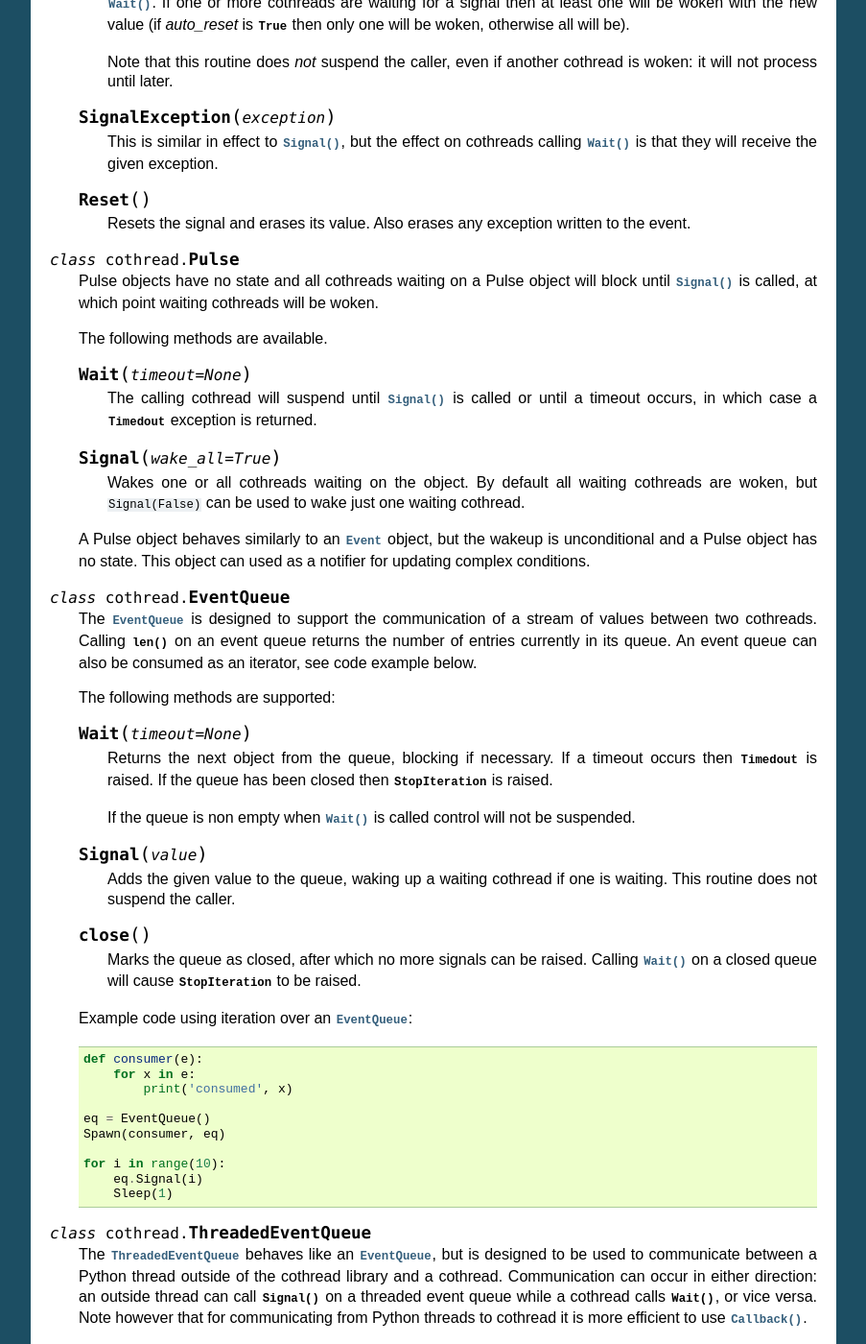
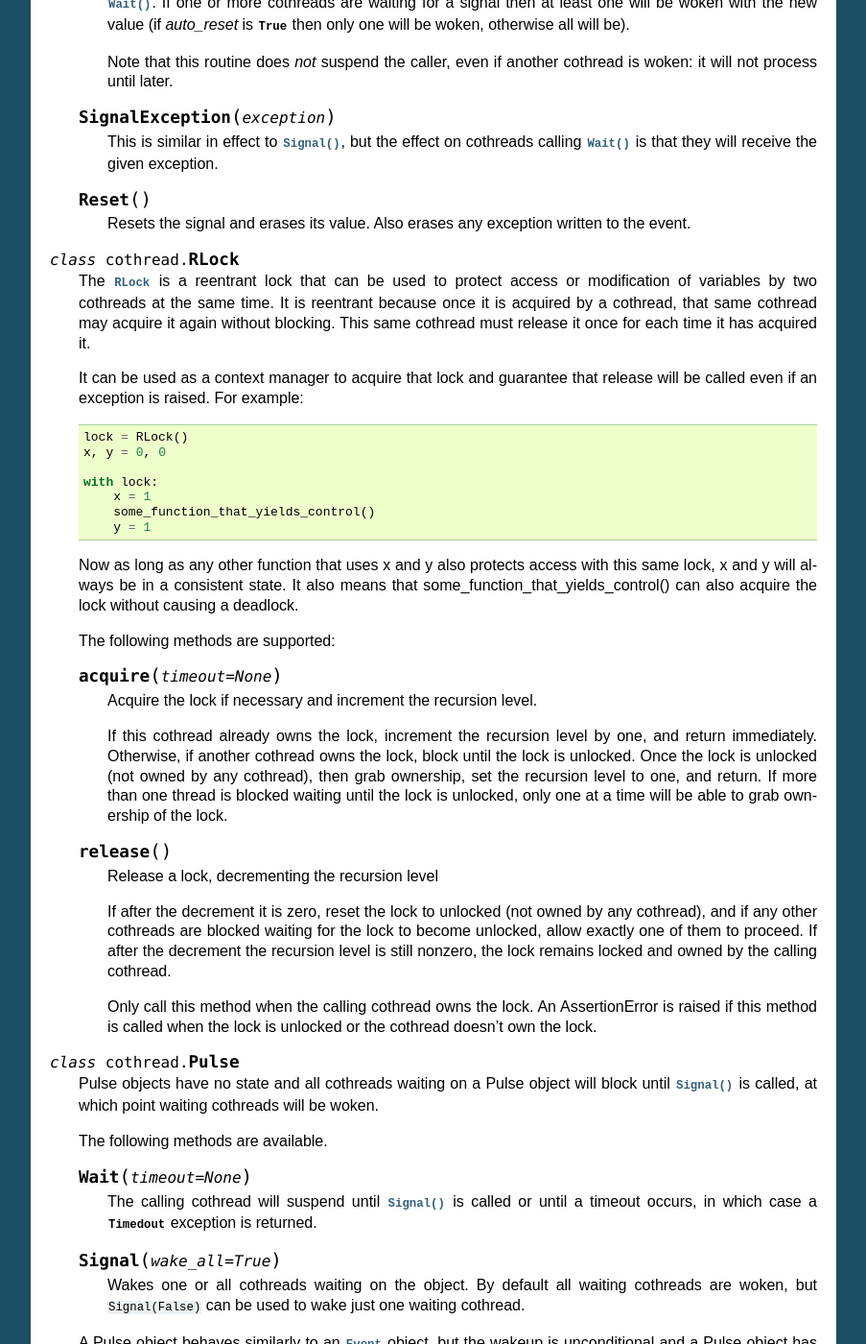
Before and after one commit to DiamondLightSource/cothread, a Sphinx documentation site: the page built from docs/cothread.rst, in a window 1280 px wide and 1400 px high, scrolled down 4983 px. Shown: the whole window at 96% size, without its empty margins (198-1101 px from the left). Built offline with Sphinx 7.4.7, drawn with Linux system fonts in a browser that asks for light colours; some of the changed text lies outside the part shown.

Commit message:
Added recursive Lock object (based on threading.RLock but for cothreads)

```diff
--- a/docs/cothread.rst
+++ b/docs/cothread.rst
@@ -353,6 +353,59 @@ and :class:`EventQueue` objects.  A :class:`Pulse` holds no values, an
         written to the event.
 
 
+..  class:: RLock()
+
+    The :class:`RLock` is a reentrant lock that can be used to protect access
+    or modification of variables by two cothreads at the same time. It is
+    reentrant because once it is acquired by a cothread, that same cothread
+    may acquire it again without blocking. This same cothread must release it
+    once for each time it has acquired it.
+
+    It can be used as a context manager to acquire that lock and guarantee that
+    release will be called even if an exception is raised. For example::
+
+        lock = RLock()
+        x, y = 0, 0
+
+        with lock:
+            x = 1
+            some_function_that_yields_control()
+            y = 1
+
+    Now as long as any other function that uses x and y also protects access
+    with this same lock, x and y will always be in a consistent state. It also
+    means that some_function_that_yields_control() can also acquire the lock
+    without causing a deadlock.
+
+    The following methods are supported:
+
+    ..  method:: acquire(timeout=None)
+
+        Acquire the lock if necessary and increment the recursion level.
+
+        If this cothread already owns the lock, increment the recursion level
+        by one, and return immediately. Otherwise, if another cothread owns the
+        lock, block until the lock is unlocked. Once the lock is unlocked (not
+        owned by any cothread), then grab ownership, set the recursion level to
+        one, and return. If more than one thread is blocked waiting until the
+        lock is unlocked, only one at a time will be able to grab ownership of
+        the lock.
+
+    ..  method:: release()
+
+        Release a lock, decrementing the recursion level
+
+        If after the decrement it is zero, reset the lock to unlocked (not owned
+        by any cothread), and if any other cothreads are blocked waiting for the
+        lock to become unlocked, allow exactly one of them to proceed. If after
+        the decrement the recursion level is still nonzero, the lock remains
+        locked and owned by the calling cothread.
+
+        Only call this method when the calling cothread owns the lock. An
+        AssertionError is raised if this method is called when the lock is
+        unlocked or the cothread doesn't own the lock.
+
+
 ..  class:: Pulse()
 
     Pulse objects have no state and all cothreads waiting on a Pulse object will
```
Also changed, not shown: 1 other file.
